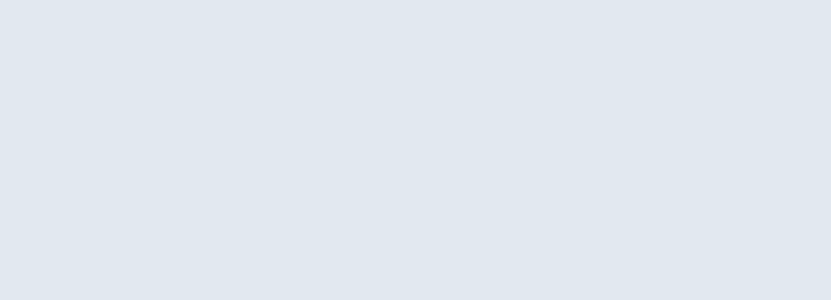
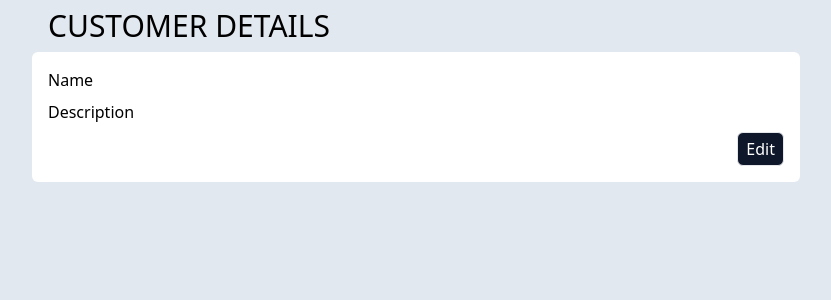
Before and after one commit to Jerrell-Marvel/CRM-client, a React (Create React App) app: page /customer/1 in a window 1280 px wide. Shown: the top 300 px of the page, without its empty margins (224-1055 px from the left). Built offline with nearby package versions, Linux system fonts and the light colour scheme; no server answers.

Commit message:
style customer detail page

```diff
--- a/src/pages/Customer.tsx
+++ b/src/pages/Customer.tsx
@@ -2,6 +2,7 @@ import axios, { AxiosError } from "axios";
 import { useQuery } from "react-query";
 import { useParams } from "react-router";
 import useGetCustomer from "../hooks/customer/useGetCustomer";
+import { Link } from "react-router-dom";
 
 type Customer = {
   customer: {
@@ -19,14 +20,31 @@ export default function Customer() {
   const { data, isLoading } = useGetCustomer({ customerId });
   return (
     <div>
-      <div>
-        <p>{data?.name}</p>
-      </div>
-      <div>
-        <p>{data?._id}</p>
-      </div>
-      <div>
-        <p>{data?.description}</p>
+      <h1 className="uppercase font-medium text-xl my-2 mx-4 sm:text-2xl md:text-3xl">Customer Details</h1>
+      <div
+        onSubmit={(e) => {
+          e.preventDefault();
+        }}
+        className="p-4 rounded-md bg-white flex flex-col gap-2"
+      >
+        <div className="">
+          <span className="font-medium">Name</span>
+          <div>{data?.name}</div>
+        </div>
+
+        <div className="">
+          <span className="font-medium">Description</span>
+          <div>{data?.description}</div>
+        </div>
+
+        <div className="flex justify-end">
+          <Link
+            to={`/edit-customer/${customerId}`}
+            className="btn"
+          >
+            Edit
+          </Link>
+        </div>
       </div>
     </div>
   );
--- a/src/pages/EditCustomer.tsx
+++ b/src/pages/EditCustomer.tsx
@@ -76,10 +76,15 @@ export default function EditCustomer() {
             },
           });
         }}
-        className="p-4 rounded-md bg-white flex flex-col gap-4"
+        className="p-4 rounded-md bg-white flex flex-col gap-2"
       >
         <div className="flex flex-col">
-          <label htmlFor="name">Name</label>
+          <label
+            htmlFor="name"
+            className="font-medium"
+          >
+            Name
+          </label>
           <input
             type="text"
             value={customerData.name}
@@ -92,7 +97,12 @@ export default function EditCustomer() {
         </div>
 
         <div className="flex flex-col gap-2">
-          <label htmlFor="name">Description</label>
+          <label
+            htmlFor="name"
+            className="font-medium"
+          >
+            Description
+          </label>
           <input
             type="text"
             value={customerData.description}
@@ -108,7 +118,7 @@ export default function EditCustomer() {
             type="submit"
             className="btn w-fit"
           >
-            submit
+            Save
           </button>
         </div>
       </form>
```
